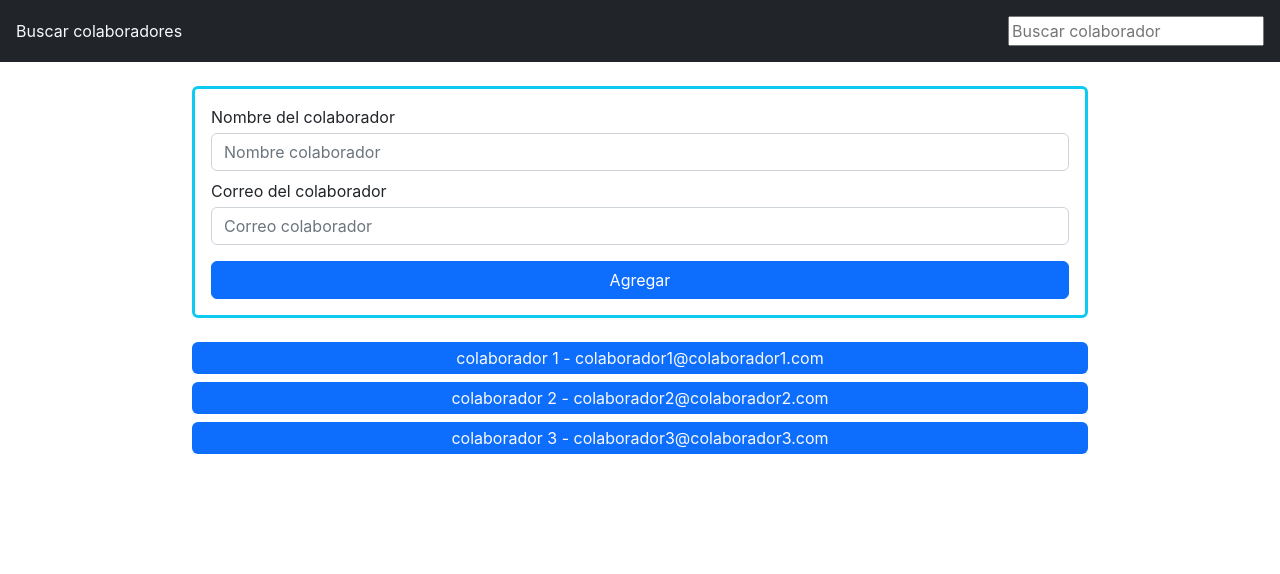
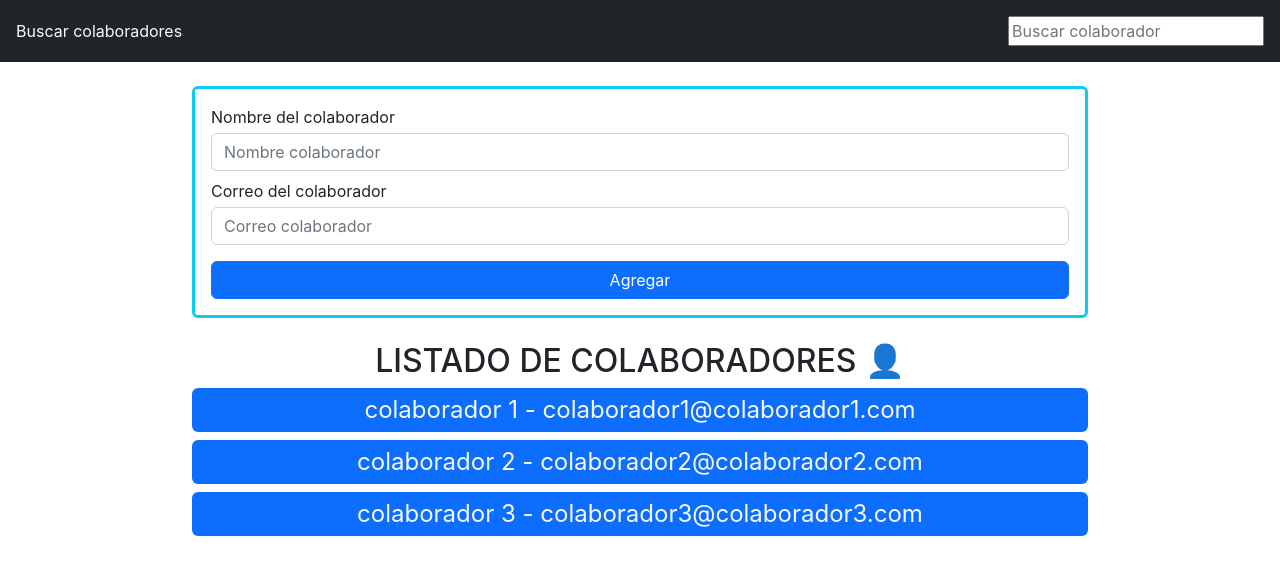
Before and after one commit to EniDev911/render-filter-data-react, a React (Create React App) app: page / in a window 1280 px wide. Shown: the top 574 px of the page. Built offline with nearby package versions, Linux system fonts and the light colour scheme.

Commit message:
up-style

```diff
--- a/src/App.js
+++ b/src/App.js
@@ -23,13 +23,13 @@ function App() {
     <div className="App">
       <BuscarColaborador
         setBusqueda={setBusqueda} />
-
       <Colaborador colaboradores={colaboradores} setColaboradores={setColaboradores} />
+      <h2 className="text-uppercase">Listado de colaboradores 👤</h2>
       <ul>
         {resultados.map(colaborador =>
           <li
             key={colaborador.id.toString()}
-            className="bg-primary mb-2 rounded text-light p-1">
+            className="bg-primary mb-2 rounded text-light p-1 fs-4">
             {colaborador.nombre.toLowerCase()} - {colaborador.correo}
           </li>
         )}
```
